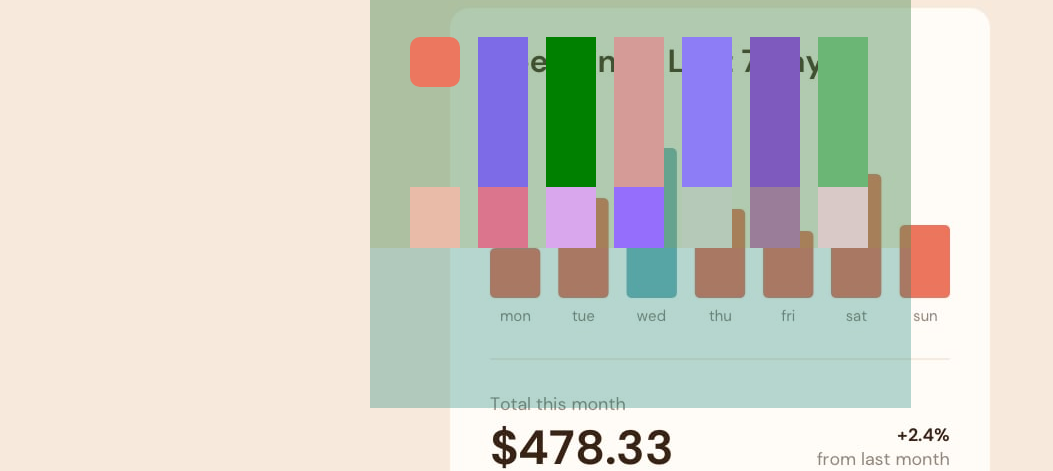
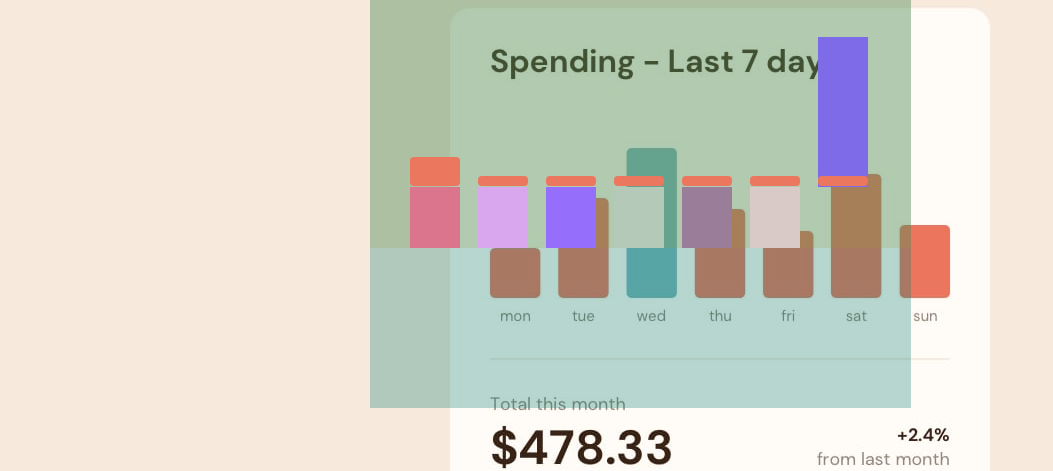
Before and after one commit to djlabat/expenses-chart-component, a plain HTML site: page index.html in a window 1280 px wide. Shown: the part 323-794 px from the top of the page, without its empty margins (0-1053 px from the left). Drawn offline with Linux system fonts and the light colour scheme.

Commit message:
order of bars is fixed

```diff
--- a/scss/chart.scss
+++ b/scss/chart.scss
@@ -17,105 +17,104 @@
 }
 
 @mixin bar-style {
-    background-color: $soft-red;
-    border-radius: 10px;
+    background-color: hsl(10deg, 79%, 65%);
+    border-radius: 4px;
+    position: relative;
+    bottom: -149px;
+    transform: rotate(180deg);
+    transform-origin: top;
+    height: 10px;
 }
 
 #item-0 {
     @include bar-style();
-    height: 50px;
+    height: 29px;
 
-    grid-row: 1 / 2;
-    grid-column: 1 / 2;
+    grid-row: 1/2;
+    grid-column: 1/2;
 }
 #item-1 {
-
-   background-color: #008000;
-   grid-row: 1 / 2;
-   grid-column: 3 / 4;
+    @include bar-style();
+    grid-row: 1 / 2;
+    grid-column: 2 / 3;
 
 }
 #item-2 {
-
-   background-color: #D59B97;
-   grid-row: 1 / 2;
-   grid-column: 4 / 5;
+    @include bar-style();
+    grid-row: 1 / 2;
+    grid-column: 3 / 4;
 
 }
 #item-3 {
-
-   background-color: #8d7df6;
-   grid-row: 1 / 2;
-   grid-column: 5 / 6;
-   color: $soft-red;
+    @include bar-style();
+    grid-row: 1 / 2;
+    grid-column: 4 / 5;
+    color: $soft-red;
 }
 #item-4 {
-
-   background-color: #7E5ABE;
-   grid-row: 1 / 2;
-   grid-column: 6 / 7;
+    @include bar-style();
+    grid-row: 1 / 2;
+    grid-column: 5 / 6;
 
 }
 #item-5 {
-
-   background-color: #6BB675;
-   grid-row: 1 / 2;
-   grid-column: 7 / 8;
+    @include bar-style();
+    grid-row: 1 / 2;
+    grid-column: 6 / 7;
 
 }
 #item-6 {
-
-   background-color: #e9bba8;
-   grid-row: 2 / 3;
-   grid-column: 1 / 2;
+    @include bar-style();
+    grid-row: 1 / 2;
+    grid-column: 7 / 8;
 
 }
 #item-7 {
 
    background-color: #db758d;
    grid-row: 2 / 3;
-   grid-column: 2 / 3;
+   grid-column: 1 / 2;
 
 }
 #item-8 {
 
    background-color: #d9a7ed;
    grid-row: 2 / 3;
-   grid-column: 3 / 4;
+   grid-column: 2 / 3;
 
 }
 #item-9 {
 
    background-color: #956efc;
    grid-row: 2 / 3;
-   grid-column: 4 / 5;
+   grid-column: 3 / 4;
 
 }
 #item-10 {
 
    background-color: #b5c9b8;
    grid-row: 2 / 3;
-   grid-column: 5 / 6;
+   grid-column: 4 / 5;
 
 }
 #item-11 {
 
    background-color: #9a7d99;
    grid-row: 2 / 3;
-   grid-column: 6 / 7;
+   grid-column: 5 / 6;
 
 }
 #item-12 {
 
    background-color: #d9c9c7;
    grid-row: 2 / 3;
-   grid-column: 7 / 8;
+   grid-column: 6 / 7;
 
 }
 #item-13 {
 
    background-color: #7D6BE7;
    grid-row: 1 / 2;
-   grid-column: 2 / 3;
+   grid-column: 7 / 8;
 
 }
```
Also changed, not shown: css/chart.css, css/styles.css, 1 other file.
